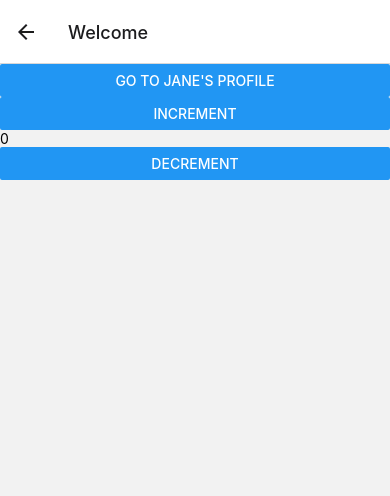
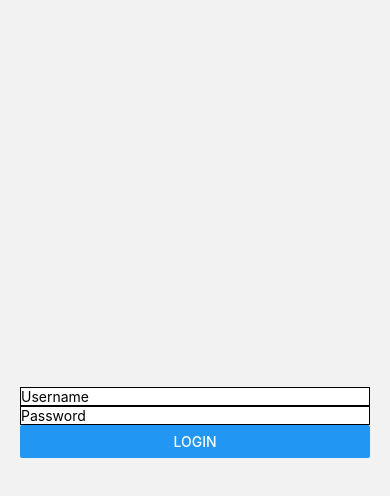
Before and after one commit to JeremiahYoder/jsonPlaceholder, a React Native app: screen / in a window 390 px wide. Shown: the top 496 px of the page. Built offline with nearby package versions, Linux system fonts and the light colour scheme.

Commit message:
login page. header work. home page updates. profile updates

```diff
--- /dev/null
+++ b/src/components/ProfileButton/index.tsx
@@ -0,0 +1,20 @@
+import React, { useCallback } from 'react'
+import { Button, StyleSheet } from 'react-native'
+import useAppNavigation from '../../hooks/useAppNavigation'
+import { PROFILE } from '../../constants/screens'
+
+const ProfileButton = () => {
+    const navigation = useAppNavigation()
+
+    const onPress = useCallback(() => {
+        navigation.navigate(PROFILE, { name: 'Jeremiah' })
+    }, [])
+
+    return <Button title='Profile' onPress={onPress} />
+}
+
+const styles = StyleSheet.create({
+
+})
+
+export default React.memo(ProfileButton);
--- a/src/constants/screens.ts
+++ b/src/constants/screens.ts
@@ -1,3 +1,4 @@
 export const SPLASH = 'Splash'
+export const LOGIN = 'Login'
 export const HOME = 'Home'
 export const PROFILE = 'Profile'
--- /dev/null
+++ b/src/hooks/useAppNavigation.ts
@@ -0,0 +1,9 @@
+import { useNavigation } from "@react-navigation/native";
+import { RootStackParamList } from "../navigation/types";
+import { NativeStackNavigationProp } from "@react-navigation/native-stack";
+
+const useAppNavigation = () => {
+    return useNavigation<NativeStackNavigationProp<RootStackParamList>>();
+}
+
+export default useAppNavigation;
--- a/src/navigation/index.tsx
+++ b/src/navigation/index.tsx
@@ -2,15 +2,18 @@ import * as React from 'react';
 import {NavigationContainer} from '@react-navigation/native';
 import {createNativeStackNavigator} from '@react-navigation/native-stack';
 import type { RootStackParamList } from './types'
+
+import SplashScreen from '../screens/Splash';
+import LoginScreen from '../screens/Login';
 import HomeScreen from '../screens/Home'
 import ProfileScreen from '../screens/Profile'
-import SplashScreen from '../screens/Splash';
 
 // import AppHeader from '../components/AppHeader';
 
 import {
-  SPLASH, HOME, PROFILE
+  SPLASH, LOGIN, HOME, PROFILE
 } from '../constants/screens'
+import ProfileButton from '../components/ProfileButton';
 
 const Stack = createNativeStackNavigator<RootStackParamList>();
 
@@ -19,7 +22,7 @@ export const NavigationStack = () => {
     <NavigationContainer>
       <Stack.Navigator initialRouteName={SPLASH}
         // screenOptions={{
-        //   header: AppHeader
+        //   header: () => <AppHeader />
         // }}
       >
       <Stack.Screen
@@ -30,11 +33,30 @@ export const NavigationStack = () => {
           }}
         />
         <Stack.Screen
+          name={LOGIN}
+          component={LoginScreen}
+          options={{
+            headerShown: false
+          }}
+        />
+        <Stack.Screen
           name={HOME}
           component={HomeScreen}
-          options={{title: 'Welcome'}}
+          options={{
+            title: 'Home',
+            headerBackVisible: false,
+            headerTitleAlign: 'center',
+            headerRight: () => <ProfileButton />
+          }}
         />
-        <Stack.Screen name={PROFILE} component={ProfileScreen} />
+        <Stack.Screen
+          name={PROFILE}
+          component={ProfileScreen}
+          options={{
+            title: 'Profile',
+            headerTitleAlign: 'center',
+          }}
+        />
       </Stack.Navigator>
     </NavigationContainer>
   );
--- a/src/screens/Home.tsx
+++ b/src/screens/Home.tsx
@@ -1,22 +1,37 @@
 import React from 'react'
-import { View, Button } from "react-native";
+import { View, Text, StyleSheet } from "react-native";
 import Counter from '../components/Counter'
-import type { HomeProps } from '../navigation/types';
+import type { HomeScreenProps } from '../navigation/types';
 
-const HomeScreen = ({ navigation }: HomeProps) => {
+const HomeScreen = ({ navigation }: HomeScreenProps) => {
     console.log("HomeScreen")
 
     return (
-        <View>
-            <Button
-                title="Go to Jane's profile"
-                onPress={() =>
-                    navigation.navigate('Profile', { name: 'Jane' })
-                }
-            />
-            <Counter />
+        <View style={styles.container}>
+            <View style={styles.counterContainer}>
+                <Text style={styles.counterText}>Counter Comp</Text>
+                <Counter />
+            </View>
         </View>
     );
 };
 
-export default HomeScreen;
+const styles = StyleSheet.create({
+    container: {
+        flex: 1,
+        justifyContent: 'center',
+    },
+    counterContainer: {
+        borderColor: 'black',
+        borderWidth: 1,
+        margin: 20
+    },
+    counterText: {
+        borderBottomColor: 'grey',
+        borderBottomWidth: 0.2,
+        textAlign: 'center',
+        marginBottom: 20
+    }
+})
+
+export default React.memo(HomeScreen);
--- /dev/null
+++ b/src/screens/Login.tsx
@@ -0,0 +1,45 @@
+import React, { useCallback, useState } from 'react'
+import { View, Text, Button, TextInput, StyleSheet, Alert } from 'react-native'
+import { LoginScreenProps } from '../navigation/types'
+import { HOME } from '../constants/screens'
+
+const Login = ({ navigation }: LoginScreenProps) => {
+
+    const [username, setUsername] = useState('')
+    const [password, setPassword] = useState('')
+
+    const onPressLogin = useCallback(() => {
+        if (!username.length || !password.length) {
+            Alert.alert('Enter username and/or password')
+            return
+        }
+
+        navigation.navigate(HOME)
+    }, [username, password])
+
+    return (
+        <View style={styles.container}>
+            <View>
+                <TextInput style={styles.input} value={username} onChangeText={(un) => setUsername(un)} placeholder='Username' />
+                <TextInput style={styles.input} value={password} onChangeText={(pw) => setPassword(pw)} placeholder='Password' />
+            </View>
+            <Button title='Login' onPress={onPressLogin} />
+        </View>
+    )
+}
+
+const styles = StyleSheet.create({
+    container: {
+        flex: 1,
+        // alignItems: 'center',
+        justifyContent: 'center',
+        margin: 20
+    },
+    input: {
+        borderColor: 'black',
+        borderWidth: 1,
+        backgroundColor: 'white'
+    }
+})
+
+export default React.memo(Login)
--- a/src/screens/Profile.tsx
+++ b/src/screens/Profile.tsx
@@ -1,8 +1,8 @@
 import React from 'react'
 import { View, Text } from "react-native";
-import type { ProfileProps } from '../navigation/types';
+import type { ProfileScreenProps } from '../navigation/types';
 
-const ProfileScreen = ({ route }: ProfileProps) => {
+const ProfileScreen = ({ route }: ProfileScreenProps) => {
     console.log("ProfileScreen")
     return (
         <View>
@@ -11,4 +11,4 @@ const ProfileScreen = ({ route }: ProfileProps) => {
     );
 };
 
-export default ProfileScreen;
+export default React.memo(ProfileScreen);
--- a/src/screens/Splash.tsx
+++ b/src/screens/Splash.tsx
@@ -1,12 +1,11 @@
 import React, { useEffect } from 'react';
 import { Text, View, StyleSheet } from 'react-native'
-import { SplashProps } from '../navigation/types';
-import { HOME } from '../constants/screens'
+import { SplashScreenProps } from '../navigation/types';
+import { LOGIN } from '../constants/screens'
 
-const Splash = ({ navigation }: SplashProps) => {
-
+const Splash = ({ navigation }: SplashScreenProps) => {
     useEffect(() => {
-        setTimeout(() => navigation.navigate(HOME), 2000)
+        setTimeout(() => navigation.navigate(LOGIN), 2000)
     }, [])
 
     return (
@@ -19,9 +18,6 @@ const Splash = ({ navigation }: SplashProps) => {
 const styles = StyleSheet.create({
     container: {
         flex: 1,
-
-        borderColor: 'red', borderWidth: 1,
-
         alignItems: 'center',
         justifyContent: 'center'
     },
@@ -30,4 +26,4 @@ const styles = StyleSheet.create({
     }
 })
 
-export default Splash;
+export default React.memo(Splash);
```
Also changed, not shown: src/components/AppHeader/index.tsx (+9 -3 lines), src/navigation/types.ts (+5 -3 lines).
